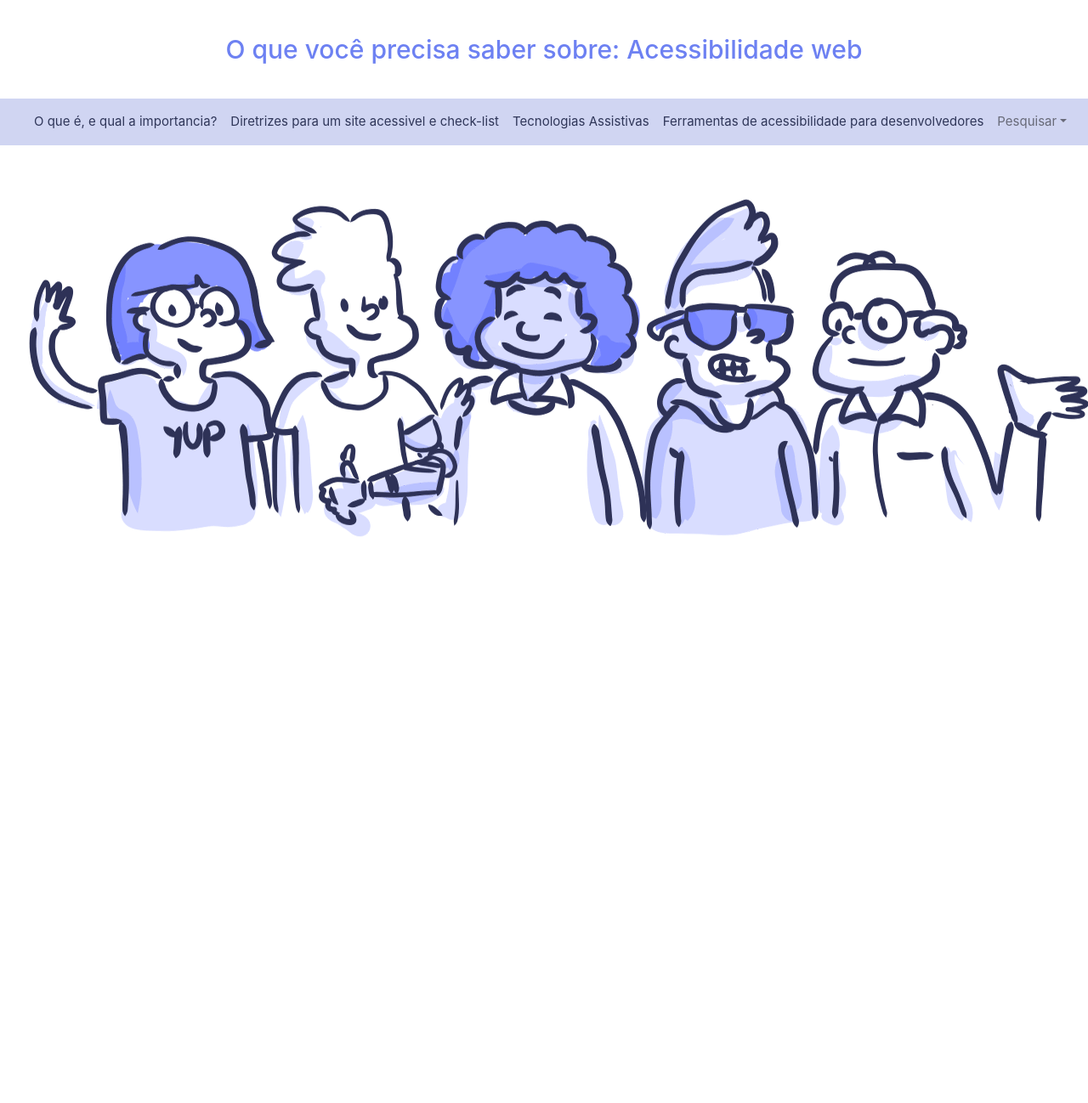
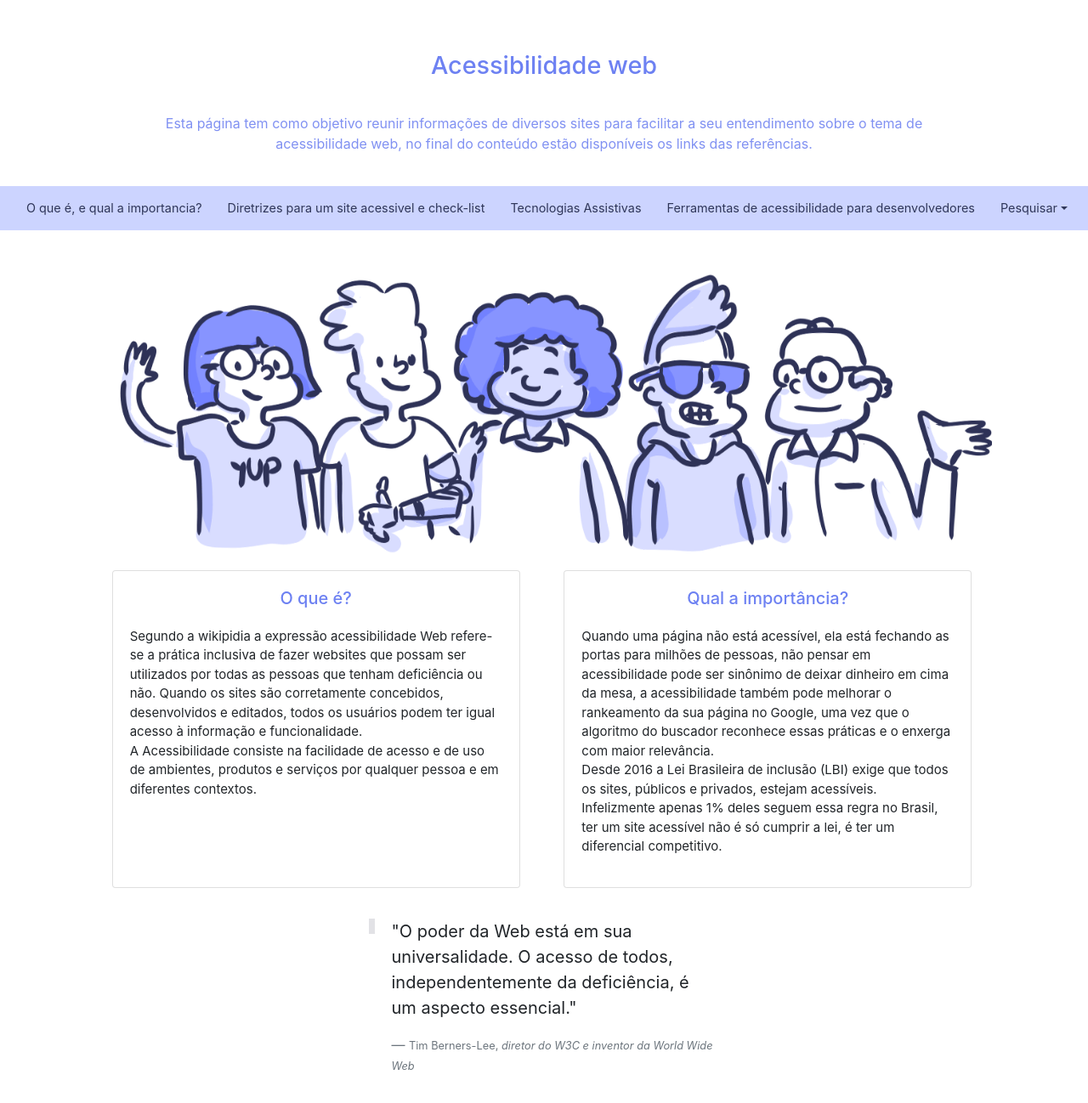
Before and after one commit to talibarbosahub/Acessibilidade-Web, a React (Create React App) app: page / in a window 1280 px wide. Shown: the top 1298 px of the page at 85% size. Before the commit the page ends 800 px from the top, so only its background shows below. Built offline with nearby package versions, Linux system fonts and the light colour scheme.

Commit message:
Change Header css, create cards component and first section of Onepage

```diff
--- a/src/App.js
+++ b/src/App.js
@@ -1,14 +1,17 @@
+import 'bootstrap/dist/css/bootstrap.min.css';
 import React,{Fragment} from 'react';
 import Header from './components/Header/Header'
+import FirstSection from './components/Cards/FirstSection'
+import {BlockQuote} from './components/Cards/Cards'
 import './App.css';
-import 'bootstrap/dist/css/bootstrap.min.css';
+
 
 function App() {
   return (
     <Fragment>
     <Header/>
-
-
+    <FirstSection/>
+    <BlockQuote/>
     </Fragment>
 
   );
--- /dev/null
+++ b/src/components/Cards/Cards.js
@@ -0,0 +1,37 @@
+import React from 'react';
+import Card from 'react-bootstrap/Card';
+import Container from 'react-bootstrap/Container';
+import './cards.css'
+
+
+export const StyleCard = (props) => (
+  <Card>
+    <Card.Body>
+      <Card.Title >{props.title}
+      </Card.Title>
+      {/* <Card.Subtitle className="mb-2 text-muted">{props.subtitle}</Card.Subtitle> */}
+      <Card.Text>
+        {props.text}
+      </Card.Text>
+      <Card.Link href="#">{props.reference}</Card.Link>
+    </Card.Body>
+  </Card>
+)
+
+export const BlockQuote = () => (
+  <Container className="quote__container">
+    <Card className="p-3">
+      <blockquote className="blockquote mb-0 card-body">
+        <div className="quote__style"><p>
+          "O poder da Web está em sua universalidade. O acesso de todos, independentemente da deficiência, é um aspecto essencial."</p>
+          <footer className="blockquote-footer">
+            <small className="text-muted">
+              Tim Berners-Lee, <cite title="Source Title">diretor do W3C e inventor da World Wide Web</cite>
+            </small>
+          </footer>
+        </div>
+
+      </blockquote>
+    </Card>
+  </Container>
+)
--- /dev/null
+++ b/src/components/Cards/FirstSection.js
@@ -0,0 +1,23 @@
+import React from 'react';
+import {StyleCard} from './Cards'
+import Texto from '../../utils/content.json'
+import Container from 'react-bootstrap/Container';
+import './cards.css'
+
+const FirstSection =()=>(
+    <Container>
+    <StyleCard
+    title= {Texto[0].title}
+    text={Texto[0].content}
+    >
+   </StyleCard>
+   <StyleCard
+    title= {Texto[1].title}
+    text={Texto[1].content}
+    >
+   </StyleCard>
+   </Container>
+)
+
+
+export default FirstSection
--- /dev/null
+++ b/src/components/Cards/cards.css
@@ -0,0 +1,50 @@
+.card-text {
+    white-space: pre-line;  /*quebra de linha do Json*/
+}
+
+.container{
+    display: flex;
+    justify-content: space-evenly;
+}
+
+.card{
+    max-width: 30rem;
+    font-size: 15px;
+    margin-right: 5px;
+
+}
+
+.card-title, h5{
+padding-bottom: 10px;
+color: #6D81F2;
+text-align: center;
+}
+
+/* BlockQuote */
+.p-3{
+border:none;
+}
+
+.quote__container{
+    display: flex;
+    justify-content: center;
+}
+.quote__style {
+    height: 10%;
+    padding-left: 20px;
+    border-left: 7px solid;
+    border-color: rgb(226, 226, 230);
+}
+
+@media(max-width: 320px)
+{
+    .card-title, h5, .card-text{
+        font-size: 10px;
+        text-align: -webkit-center;
+    }
+
+    .card-body{
+        padding:0.30rem
+
+    }
+}
--- a/src/components/Header/Header.css
+++ b/src/components/Header/Header.css
@@ -1,6 +1,17 @@
 .title{
-    font-size: 30px;
+    font-size: 1.8rem;
     color: #6D81F2;
     text-align: center;
-    margin: 40px;
+    margin-top:60px;
   }
+
+ .sub__title{
+     font-size: 1rem;
+     text-align: center;
+     margin: 3% 15%;
+     color: #8091F2
+ }
+
+ .img-fluid{
+     height: 50vh;
+ }
--- a/src/components/Header/Header.js
+++ b/src/components/Header/Header.js
@@ -6,10 +6,13 @@ import acessibilidade from '../../assets/acessibilidade.gif'
 
 const Header =()=>(
 <Fragment>
-<h1 tabindex="0" className="title">O que você precisa saber sobre: Acessibilidade web</h1>
-<StyleNav/>
-<Image clasName="header__img" src={acessibilidade} alt="Grupo de pessoas com diferentes tipos de necessidades especiais acenando" fluid/>
-</Fragment>
+        <div className="title">
+            <h1 tabindex="1 " className="title">Acessibilidade web</h1>
+            <p tabindex="0"className="sub__title">Esta página tem como objetivo reunir informações de diversos sites para facilitar a seu entendimento sobre o tema de acessibilidade web, no final do conteúdo estão disponíveis os links das referências.</p>
+        </div>
+        <StyleNav />
+        <Image className="header__img" src={acessibilidade} alt="Grupo de pessoas com diferentes tipos de necessidades especiais acenando" fluid />
+    </Fragment>
 )
 
 export default Header
--- a/src/components/Header/Nav/StyleNav.js
+++ b/src/components/Header/Nav/StyleNav.js
@@ -3,10 +3,10 @@ import {Navbar, Nav, NavDropdown,Form, FormControl, Button} from 'react-bootstra
 import './styleNav.css'
 
 const StyleNav = () =>(
-    <Navbar className="styleNavBack" expand="lg">
+    <Navbar className="styleNav" expand="lg">
       <Navbar.Brand tabindex="-1"href="#home">
       {
-        window.screen.width <= 768 ? "Menu" :""
+        window.screen.width <= 768 ? <span className="menu">Selecione o tópico pelo menu ao lado</span> :""
       }
 
       </Navbar.Brand>
@@ -14,11 +14,11 @@ const StyleNav = () =>(
   <Navbar.Toggle aria-controls="basic-navbar-nav" />
   <Navbar.Collapse id="basic-navbar-nav">
     <Nav className="mr-auto">
-      <Nav.Link className="navLink" href="#home">O que é, e qual a importancia?</Nav.Link>
-      <Nav.Link className="navLink"href="#link">Diretrizes para um site acessivel e check-list</Nav.Link>
-      <Nav.Link className="navLink"href="#link">Tecnologias Assistivas</Nav.Link>
-      <Nav.Link className="navLink"href="#link">Ferramentas de acessibilidade para desenvolvedores</Nav.Link>
-      <NavDropdown  className="navLink" title="Pesquisar" id="basic-nav-dropdown">
+      <Nav.Link href="#home">O que é, e qual a importancia?</Nav.Link>
+      <Nav.Link href="#link">Diretrizes para um site acessivel e check-list</Nav.Link>
+      <Nav.Link href="#link">Tecnologias Assistivas</Nav.Link>
+      <Nav.Link href="#link">Ferramentas de acessibilidade para desenvolvedores</Nav.Link>
+      <NavDropdown  title="Pesquisar" id="basic-nav-dropdown">
         <Form inline>
       <FormControl type="text" placeholder="Search" className="mr-sm-2" />
       <Button variant="dark">Search</Button>
--- a/src/components/Header/Nav/styleNav.css
+++ b/src/components/Header/Nav/styleNav.css
@@ -1,18 +1,37 @@
-.styleNavBack{
-    background-color: #D0D5F2;
-    font-size: 15px;
+.styleNav{
+    background-color: rgb(204, 212, 255);
+    font-size: 0.9rem;
     text-align: center;
+    padding: 0;
 
 
 }
 
-.navLink{
-    color: #2F3659 !important;
+.navbar-light .navbar-nav .nav-link{
+    color: #2F3659;
+    border-radius: 3px;
+    padding:15px;
 }
 
-.navLink:focus{
-    color:#6D81F2!important;
+.navbar-light .navbar-nav .nav-link:focus{
+    color:white;
+    background-color:#6D81F2;
 }
-.navLink:hover{
-    color:#6D81F2!important;
+
+.navbar-light .navbar-nav .nav-link:hover{
+    color:white;
+    background-color:#6D81F2;
+
+
 }
+
+.img-fluid{
+    margin:0 auto;
+    display: block;
+    }
+
+.menu {
+    font-size: 0.9rem;
+    margin-left: 7px;
+
+}
--- /dev/null
+++ b/src/utils/content.json
@@ -0,0 +1,16 @@
+[
+    {
+        "_id": 1,
+        "title": "O que é?",
+        "content":" Segundo a wikipidia a expressão acessibilidade Web refere-se a prática inclusiva de fazer websites que possam ser utilizados por todas as pessoas que tenham deficiência ou não. Quando os sites são corretamente concebidos, desenvolvidos e editados, todos os usuários podem ter igual acesso à informação e funcionalidade.\n A Acessibilidade consiste na facilidade de acesso e de uso de ambientes, produtos e serviços por qualquer pessoa e em diferentes contextos.",
+        "imagem": "",
+        "link": ""
+    },
+    {
+        "_id": 2,
+        "title": "Qual a importância?",
+        "content": "Quando uma página não está acessível, ela está fechando as portas para milhões de pessoas, não pensar em acessibilidade pode ser sinônimo de deixar dinheiro em cima da mesa, a acessibilidade também pode melhorar o rankeamento da sua página no Google, uma vez que o algoritmo do buscador reconhece essas práticas e o enxerga com maior relevância.\n Desde 2016 a Lei Brasileira de inclusão (LBI) exige que todos os sites, públicos e privados, estejam acessíveis. Infelizmente apenas 1% deles seguem essa regra no Brasil, ter um site acessível não é só cumprir a lei, é ter um diferencial competitivo.",
+        "imagem": "",
+        "link": ""
+    }
+]
```
